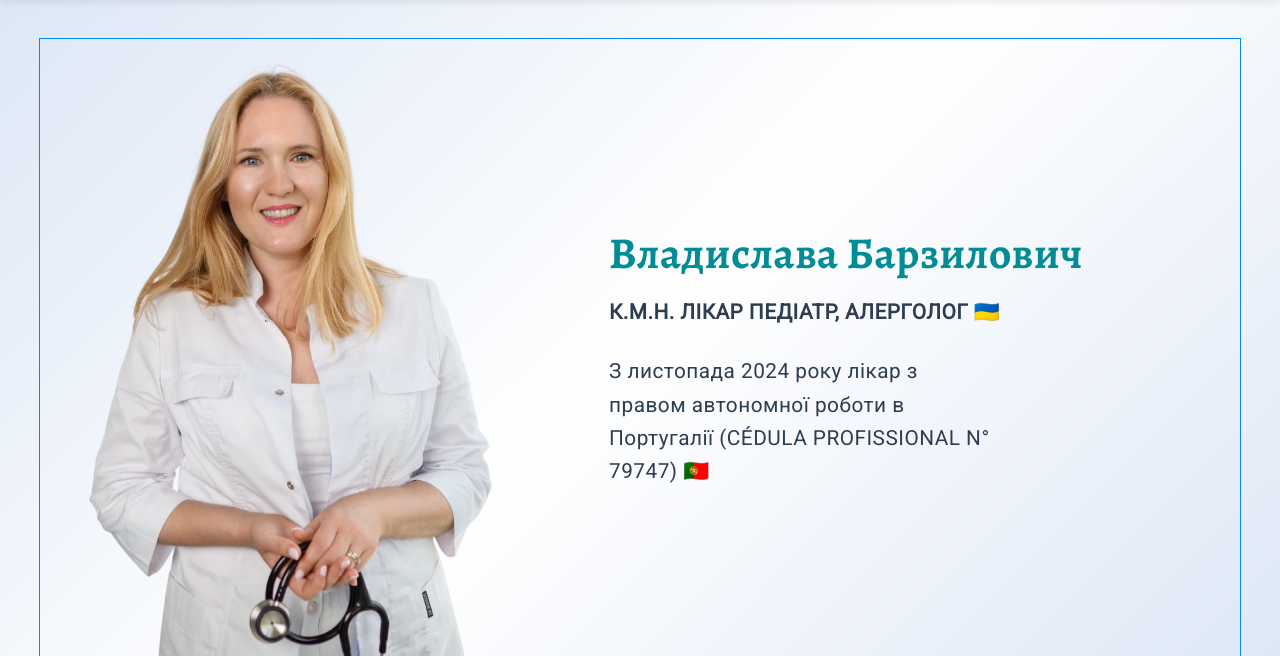
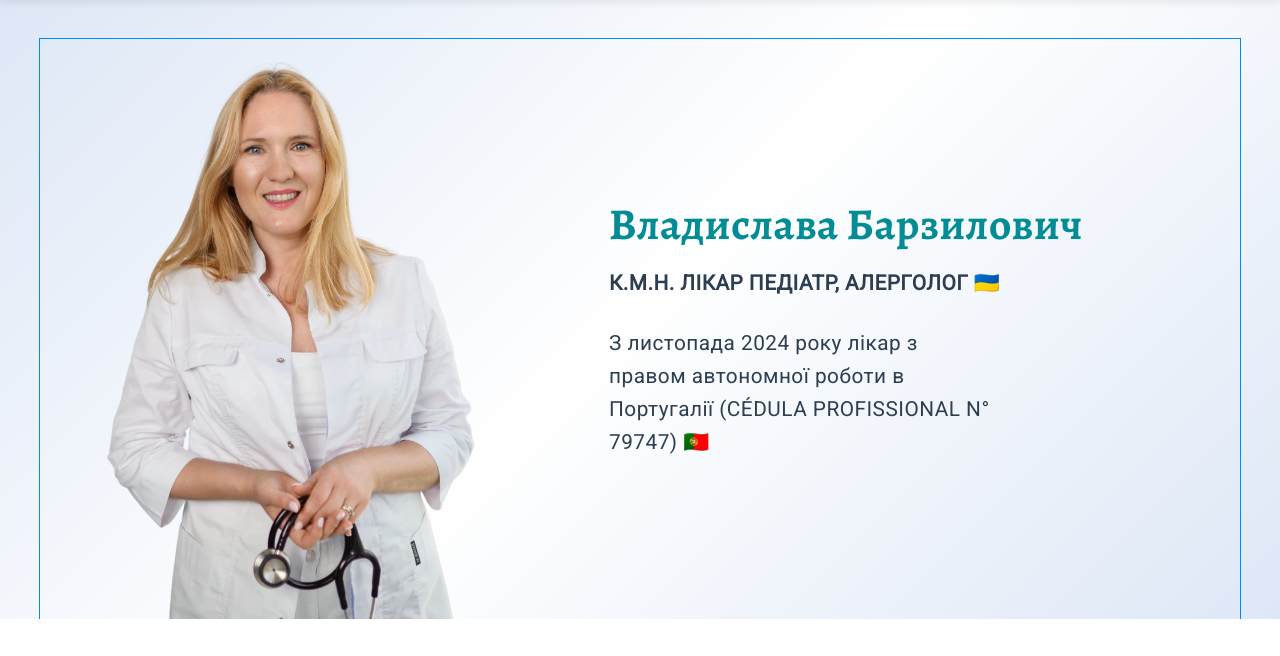
Before and after one commit to Iryna-Bigdash/dr-Barzylovych-website, a plain HTML site: page index.html in a window 1280 px wide. Shown: the part 75-731 px from the top of the page. Drawn offline with nearby package versions, Linux system fonts and the light colour scheme; a web font is replaced by a local one.

Commit message:
changed hight for hero img

```diff
--- a/styles.css
+++ b/styles.css
@@ -2039,12 +2039,13 @@ section {
     }
 
     .hero-image-container {
-        max-width: 650px;
+        max-width: 580px;
     }
 
     .hero-image-container picture,
     .hero-image-container img {
-        max-height: 800px;
+        max-height: 580px;
+        object-fit: contain;
     }
 
     section.features {
```
